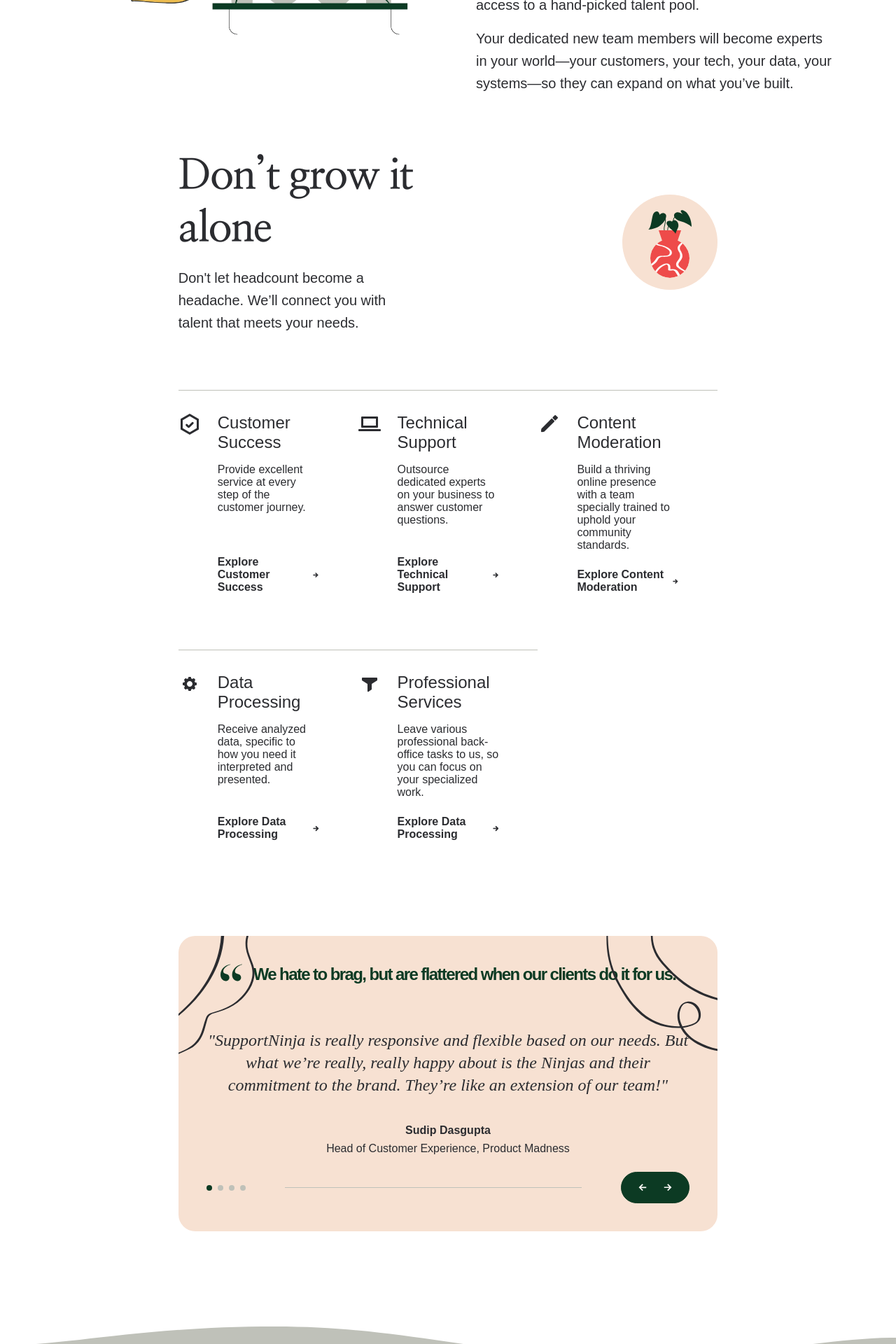
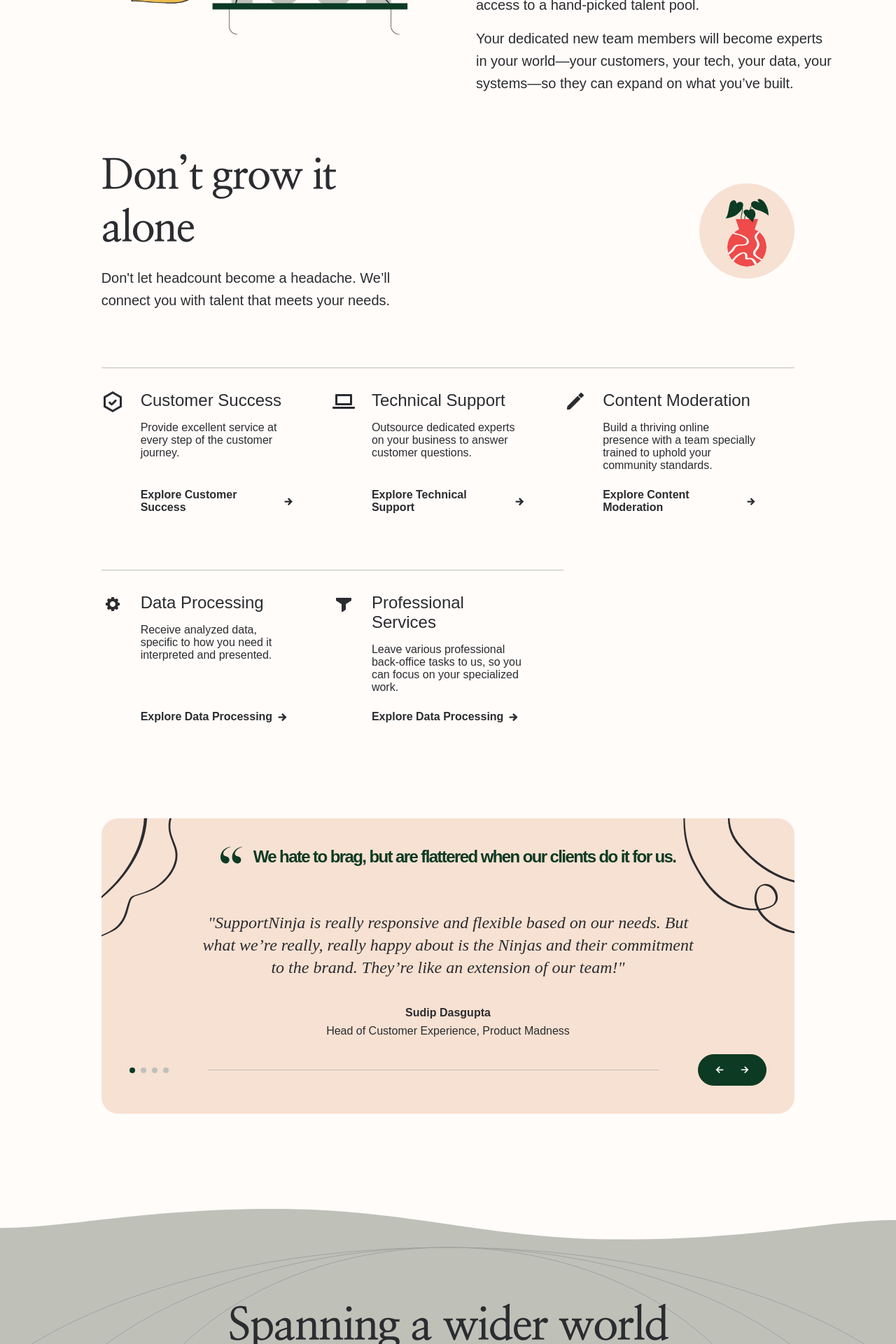
Before and after one commit to Davidihl/react-landing-page, a React app: page / in a window 1280 px wide. Shown: the part 1760-3680 px from the top of the page at 70% size. Built offline with nearby package versions, Linux system fonts and the light colour scheme; the HTML template or start-up script is replaced by a standard one; a web font is replaced by a local one.

Commit message:
Fix styling bug

```diff
--- a/src/App.module.scss
+++ b/src/App.module.scss
@@ -149,7 +149,7 @@ section {
 
 // Light section styling addition
 .light {
-  background-color: white;
+  background-color: #fffcfa;
 }
 
 // Wraps color seperator
@@ -426,7 +426,7 @@ section {
 
 // USP Section
 .uspSection {
-  padding: 0 15%;
+  padding: 0 5%;
 }
 
 .uspGrid {
@@ -482,7 +482,7 @@ section {
 
 .quotes {
   width: 100%;
-  padding: 0 15%;
+  padding: 0 5%;
 }
 
 .quotesBody {
```
